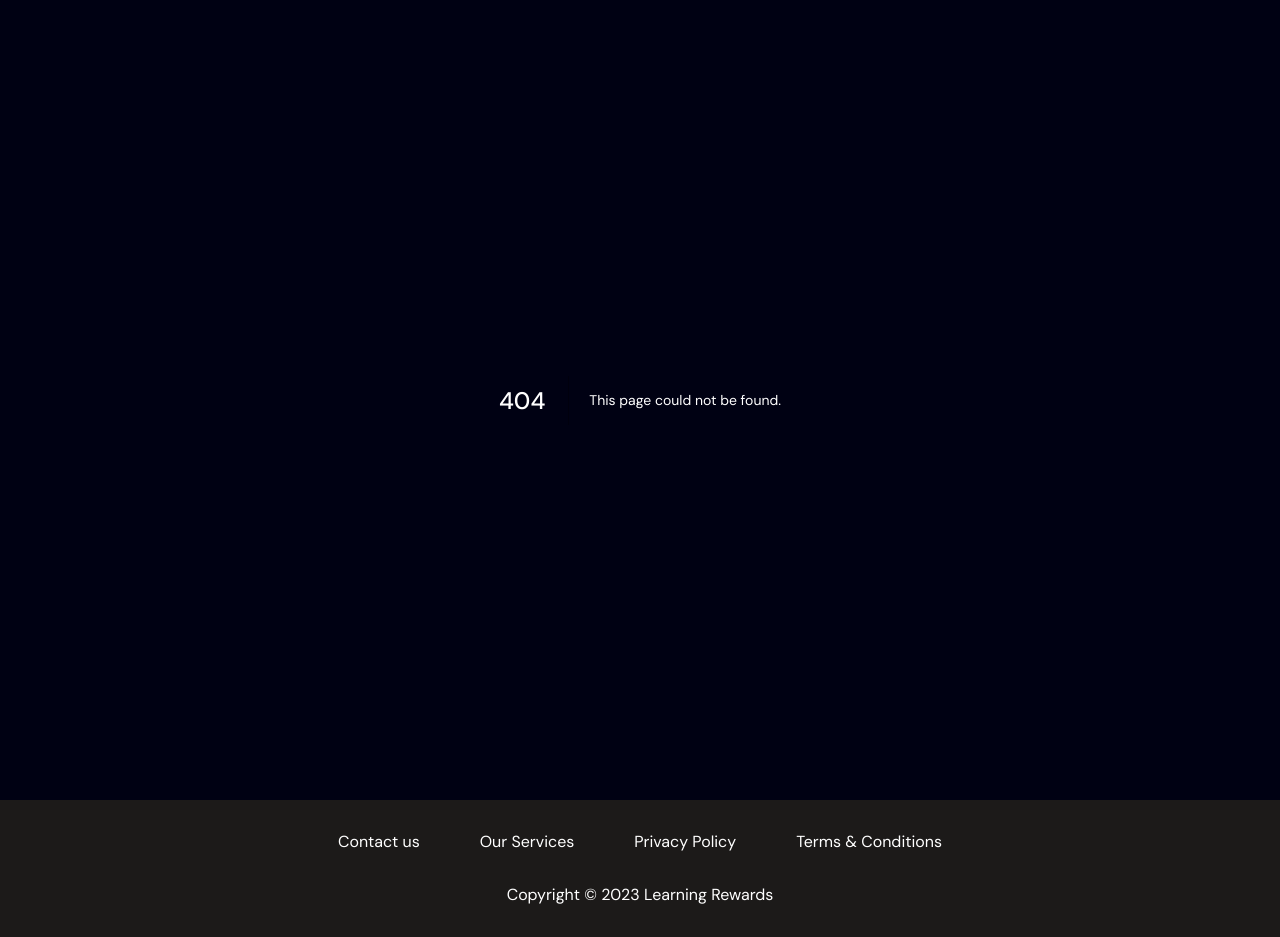
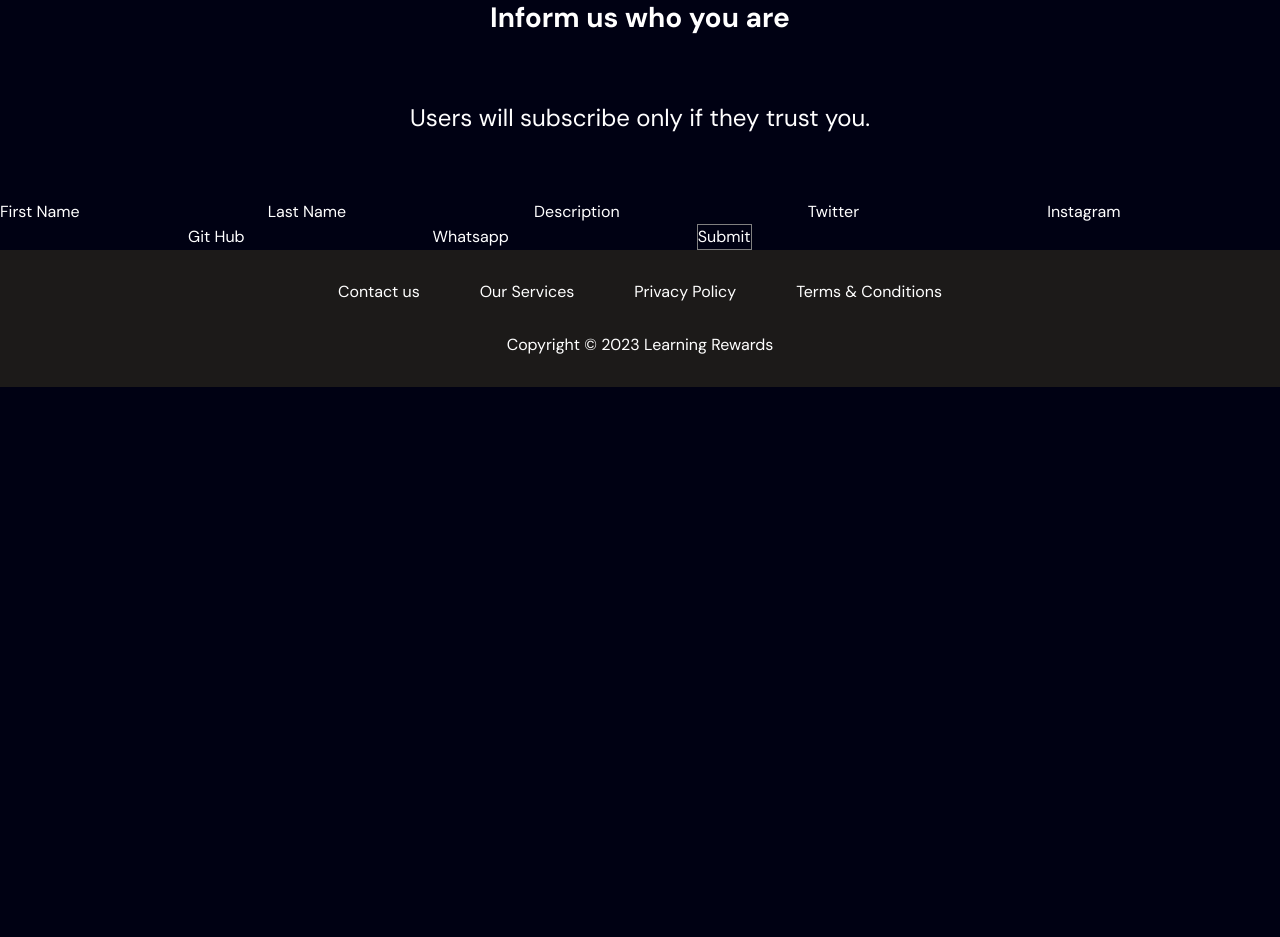
Before and after one commit to electrone901/learning-rewards-hacker-earth-hack, a Next.js app: page /projectForm in a window 1280 px wide. Before the commit this address had no page. After the commit the page ends 800 px from the top, so only its background shows below. Built offline with nearby package versions, Linux system fonts and the light colour scheme.

Commit message:
"added project's form"

```diff
--- a/abis/ABI.js
+++ b/abis/ABI.js
@@ -67,12 +67,12 @@ export const ABI = [
 		"outputs": [
 			{
 				"internalType": "bool",
-				"name": "",
+				"name": "_sent",
 				"type": "bool"
 			},
 			{
 				"internalType": "bytes",
-				"name": "",
+				"name": "_data",
 				"type": "bytes"
 			}
 		],
--- a/components/Landing.tsx
+++ b/components/Landing.tsx
@@ -65,7 +65,7 @@ export function Landing() {
         const provider = new ethers.providers.Web3Provider(window.ethereum)
         setProvider(provider)
         const { chainId } = await provider.getNetwork()
-        const deployedContract = '0x3f854A33eb072e355EDa90D60f646766C11A3D43'
+        const deployedContract = '0x6239B8e5dFE71564f580FDA36609A6D96229B3B7'
         const signer = provider.getSigner()
         setSigner(signer)
 
--- /dev/null
+++ b/pages/api/form.ts
@@ -0,0 +1,21 @@
+import type { NextApiRequest, NextApiResponse } from 'next'
+
+type ResponseData = {
+  data: string
+}
+
+export default function handler(
+  req: NextApiRequest,
+  res: NextApiResponse<ResponseData>
+) {
+  const body = req.body
+  console.log('body: ', body)
+
+  // Both of these are required.
+  if (!body.first || !body.last) {
+    return res.json({ data: 'First or last name not found' })
+  }
+
+  // Found the name.
+  res.json({ data: `${body.first} ${body.last} ${body.description} ${body.twitter} ${body.instagram} ${body.github} ${body.whatsapp}` })
+}
--- /dev/null
+++ b/pages/projectForm.tsx
@@ -0,0 +1,70 @@
+import { FormEvent } from 'react'
+import styles from '../styles/Home.module.css'
+
+export default function PageWithJSbasedForm() {
+  // Handle the submit event on form submit.
+  const handleSubmit = async (event: FormEvent) => {
+    // Stop the form from submitting and refreshing the page.
+    event.preventDefault()
+
+    // Cast the event target to an html form
+    const form = event.target as HTMLFormElement
+
+    // Get data from the form.
+    const data = {
+      first: form.first.value as string,
+      last: form.last.value as string,
+      description: form.description.value as string,
+      twitter: form.twitter.value as string,
+      instagram: form.instagram.value as string,
+      github: form.github.value as string,
+      whatsapp: form.whatsapp.value as string,
+    }
+
+    // Send the form data to our API and get a response.
+    const response = await fetch('/api/form', {
+      // Body of the request is the JSON data we created above.
+      body: JSON.stringify(data),
+      // Tell the server we're sending JSON.
+      headers: {
+        'Content-Type': 'application/json',
+      },
+      // The method is POST because we are sending data.
+      method: 'POST',
+    })
+
+    // Get the response data from server as JSON.
+    // If server returns the name submitted, that means the form works.
+    const result = await response.json()
+    alert(`Is this your full name: ${result.data}`)
+  }
+  return (
+    <div className="container">
+      <h1 className={styles.title}>
+        Inform us who you are
+      </h1>
+
+      <p className={styles.description}>
+        Users will subscribe only if they trust you.
+      </p>
+
+      <form onSubmit={handleSubmit}>
+        <label htmlFor="first">First Name</label>
+        <input type="text" id="first" name="first" required />
+        <label htmlFor="last">Last Name</label>
+        <input type="text" id="last" name="last" required />
+        <label htmlFor="description">Description</label>
+        <input type="text" id="description" name="description" required />
+        <label htmlFor="twitter">Twitter</label>
+        <input type="text" id="twitter" name="twitter" required />
+        <label htmlFor="instagram">Instagram</label>
+        <input type="text" id="instagram" name="instagram" required />
+        <label htmlFor="github">Git Hub</label>
+        <input type="text" id="github" name="github" required />
+        <label htmlFor="whatsapp">Whatsapp</label>
+        <input type="text" id="whatsapp" name="whatsapp" required />
+        <button type="submit">Submit</button>
+      </form>
+    </div>
+  )
+}
```
